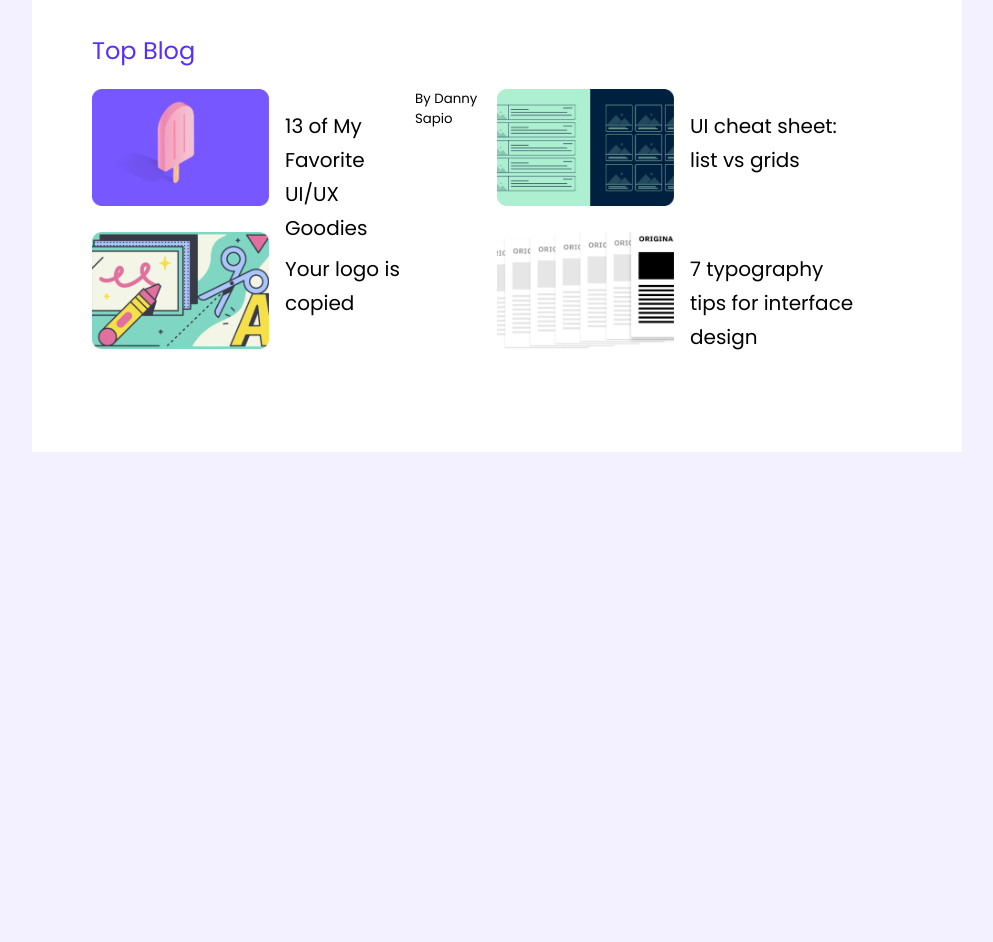
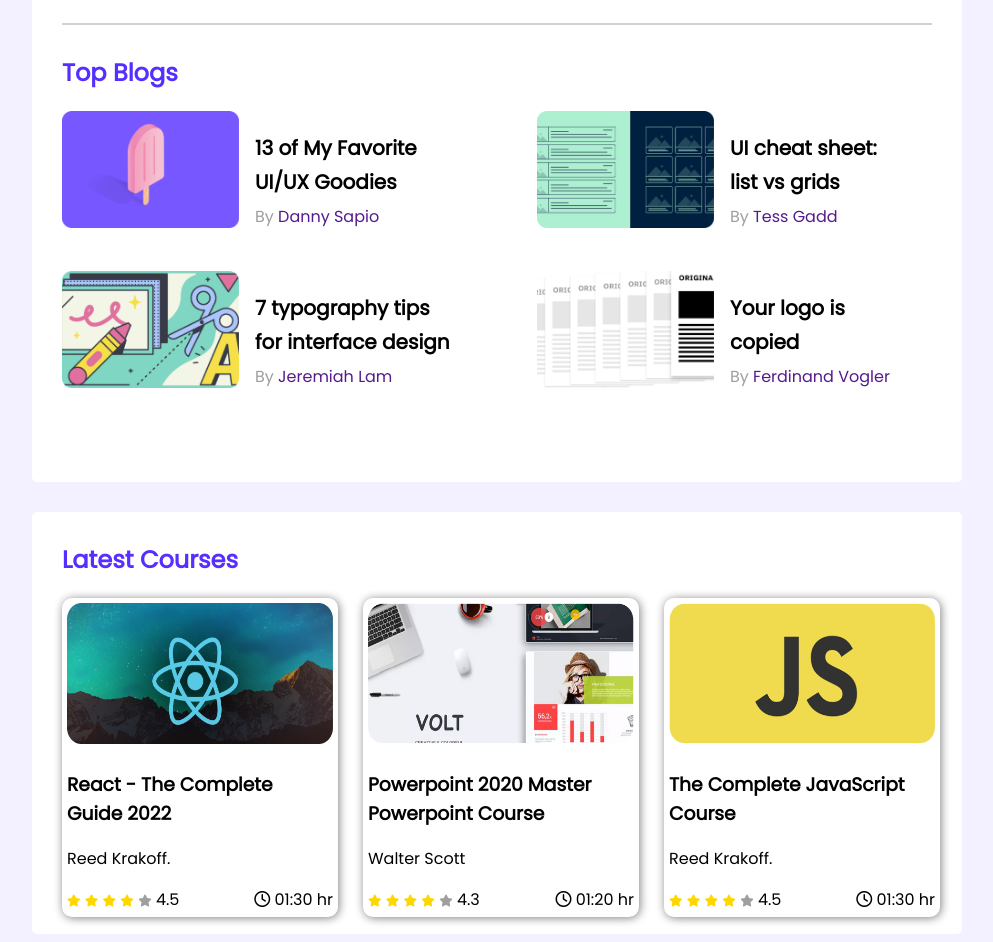
Before and after one commit to git-khairulanam/leader-board-practice, a plain HTML site: page index.html in a window 1280 px wide. Shown: the part 295-1237 px from the top of the page, without its empty margins (143-1136 px from the left). Before the commit the page ends 800 px from the top, so only its background shows below. Drawn offline with Linux system fonts and the light colour scheme.

Commit message:
second commit

```diff
--- a/css/style.css
+++ b/css/style.css
@@ -1,7 +1,8 @@
 /* main container  */
 main{
   display: flex;
-  justify-content: center;
+  flex-direction: column;
+  align-items: center;
 }
 
 /* top players style */
@@ -31,32 +32,106 @@ hr{
 }
 
 /* blog section  */
-.top-blog{
-  padding: 30px;
+.top-blogs{
+  margin-top: 30px;
 }
 
 .blogs{
   display: grid;
   grid-template-columns: repeat(2, 1fr);
   grid-row-gap: 26px;
+  grid-column-gap: 80px;
 }
 
 .blog{
   display: flex;
 }
 
-.blog img{
+
+.blog .thumbnail img{
+  width: 177px;
   height: 117px;
-  width: 177px;
 }
 
-.blog-title{
-  Width: 164px;
-  Height: 68px;
-  font-family: Poppins;
+.blog .blog-info{
+  margin-left: 16px;
+}
+
+.blog .blog-info .blog-title{
+  width: 164px;
+  height: 68px;
+  font-family: 'Poppins';
+  font-weight: 700;
   font-size: 20px;
-  font-weight: 500;
   line-height: 34px;
-  padding-left: 16px;
+  margin-bottom: 6px;
+}
 
+#title-wth{
+  width: 197px;
 }
+
+.blog .blog-info .blog-author{
+  width: 125px;
+  height: 24px;
+  font-family: 'Poppins';
+  font-style: normal;
+  font-weight: 400;
+  font-size: 16px;
+  line-height: 24px;
+  color: #9F9F9F;
+  margin-top: 0;
+}
+
+#para-width{
+  width: 138px;
+}
+
+#para-width2{
+  width: 160px;
+}
+
+.blog .blog-info .blog-author a{
+  text-decoration: none;
+}
+
+/* last section  */
+.courses{
+  display: grid;
+  grid-template-columns: repeat(3, 1fr);
+  grid-column-gap: 25px;
+}
+
+.course{
+  background-color:#FFFFFF;
+  border-radius: 10px;
+  box-shadow: 1px 1px 10px gray;
+  padding: 5px;
+}
+
+#last-conatiner{
+  height: 362px;
+}
+
+.course .course-banner img{
+  width: 266px;
+  height: 141px;
+}
+
+.course-info{
+  display: flex;
+  align-items: center;
+  justify-content: space-between;
+}
+
+.fa-star{
+  font-size: 12px;
+}
+
+.fa-star.filled{
+  color: gold;
+}
+
+.fa-star.empty{
+  color: #9F9F9F;
+}
--- a/css/util.css
+++ b/css/util.css
@@ -13,13 +13,15 @@ body{
   width: 870px;
   height: 679px;
   padding: 30px;
+  border-radius: 5px;
+  margin-top: 30px;
 }
 
 .section-title{
   /* height: 36px;
   width: 125px; */
   font-size: 24px;
-  font-weight: 500;
+  font-weight: 700;
   line-height: 36px;
   color: #562EFF;
   margin-top: 0;
@@ -33,3 +35,19 @@ body{
   font-size: 18px;
   line-height: 27px;
 }
+
+/* media quaries  */
+
+/* mobile devices  */
+@media only screen and (max-width:688px) {
+  .container{
+    width: 100%;
+  }
+  .players, .blogs, .courses{
+    grid-template-columns: repeat(1, 1fr);
+  }
+
+  .player, .blog{
+    flex-direction: column;
+  }
+}
--- a/index.html
+++ b/index.html
@@ -5,6 +5,9 @@
   <meta http-equiv="X-UA-Compatible" content="IE=edge">
   <meta name="viewport" content="width=device-width, initial-scale=1.0">
   <title>Leader Board</title>
+
+  <!-- font awesome -->
+  <script src="https://kit.fontawesome.com/d2bea92ad0.js" crossorigin="anonymous"></script>
 
 
   <!-- main css -->
@@ -57,31 +60,126 @@
 
       <hr>
 
-      <div class="top-blog">
-        <h2 class="section-title">Top Blog</h2>
+      <div class="top-blogs">
+        <h2 class="section-title">Top Blogs</h2>
         <div class="blogs">
           <div class="blog">
-            <img src="images/blogs/blog-1.png" alt="">
-            <h3 class="blog-title">13 of My Favorite
-              UI/UX Goodies</h3>
-            <small>By Danny Sapio</small>
+            <div class="thumbnail">
+              <img src="images/blogs/blog-1.png" alt="">
+            </div>
+            <div class="blog-info">
+              <h3 class="blog-title">13 of My Favorite UI/UX Goodies
+              </h3>
+              <p class="blog-author">By <a href="">Danny Sapio</a></p>
+            </div>
           </div>
           <div class="blog">
-            <img src="images/blogs/blog-2.png" alt="">
-            <h3 class="blog-title">UI cheat sheet:
-              list vs grids</h3>
+            <div class="thumbnail">
+              <img src="images/blogs/blog-2.png" alt="">
             </div>
-          <div class="blog">
-            <img src="images/blogs/blog-3.png" alt="">
-            <h3 class="blog-title">Your logo is
-              copied
+            <div class="blog-info">
+              <h3 class="blog-title">UI cheat sheet: list vs grids
               </h3>
+              <p class="blog-author">By <a href="">Tess Gadd</a></p>
+            </div>
           </div>
           <div class="blog">
-            <img src="images/blogs/blog-4.png" alt="">
-            <h3 class="blog-title">7 typography tips
-              for interface design
-            </h3>
+            <div class="thumbnail">
+              <img src="images/blogs/blog-3.png" alt="">
+            </div>
+            <div class="blog-info">
+              <h3 class="blog-title" id="title-wth">7 typography tips for interface design
+              </h3>
+              <p class="blog-author" id="para-width">By <a href="">Jeremiah Lam</a></p>
+            </div>
+          </div>
+          <div class="blog">
+            <div class="thumbnail">
+              <img src="images/blogs/blog-4.png" alt="">
+            </div>
+            <div class="blog-info">
+              <h3 class="blog-title">Your logo is
+                copied
+              </h3>
+              <p class="blog-author" id="para-width2">By <a href="">Ferdinand Vogler</a></p>
+            </div>
+          </div>
+        </div>
+      </div>
+
+    </section>
+
+    <section class="container" id="last-conatiner">
+      <h2 class="section-title">Latest Courses</h2>
+      <div class="courses">
+        <div class="course">
+          <div class="course-banner">
+            <img src="images/courses/course-1.png" alt="">
+          </div>
+          <div class="course-details">
+            <h3 class="course-title">React - The Complete Guide 2022</h3>
+            <p class="course-author">Reed Krakoff.</p>
+            <div class="course-info">
+              <div>
+                <i class="fa-solid fa-star filled"></i>
+                <i class="fa-solid fa-star filled"></i>
+                <i class="fa-solid fa-star filled"></i>
+                <i class="fa-solid fa-star filled"></i>
+                <i class="fa-solid fa-star empty"></i>
+                <span>4.5</span>
+              </div>
+              <div class="course-duration">
+                <i class="fa-regular fa-clock"></i>
+                01:30 hr
+              </div>
+            </div>
+          </div>
+        </div>
+        <div class="course">
+          <div class="course-banner">
+            <img src="images/courses/course-2.png" alt="">
+          </div>
+          <div class="course-details">
+            <h3 class="course-title">Powerpoint 2020 Master Powerpoint Course</h3>
+            <p class="course-author">Walter Scott</p>
+            <div class="course-info">
+              <div>
+                <i class="fa-solid fa-star filled"></i>
+                <i class="fa-solid fa-star filled"></i>
+                <i class="fa-solid fa-star filled"></i>
+                <i class="fa-solid fa-star filled"></i>
+                <i class="fa-solid fa-star empty"></i>
+                <span>4.3</span>
+              </div>
+              <div class="course-duration">
+                <i class="fa-regular fa-clock"></i>
+                01:20 hr
+              </div>
+            </div>
+          </div>
+        </div>
+        <div class="course">
+          <div class="course-banner">
+            <img src="images/courses/course-3.png" alt="">
+          </div>
+          <div class="course-details">
+            <h3 class="course-title">The Complete JavaScript Course</h3>
+            <p class="course-author">Reed Krakoff.</p>
+            <div class="course-info">
+              <div>
+                <i class="fa-solid fa-star filled"></i>
+                <i class="fa-solid fa-star filled"></i>
+                <i class="fa-solid fa-star filled"></i>
+                <i class="fa-solid fa-star filled"></i>
+                <i class="fa-solid fa-star empty"></i>
+                <span>4.5</span>
+              </div>
+              <div class="course-duration">
+                <i class="fa-regular fa-clock"></i>
+                01:30 hr
+              </div>
+            </div>
+          </div>
         </div>
       </div>
     </section>
```
